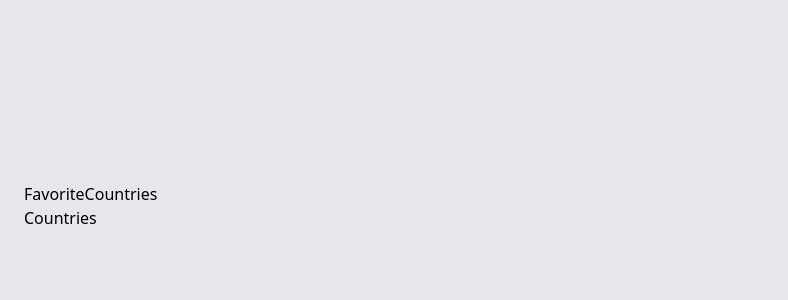
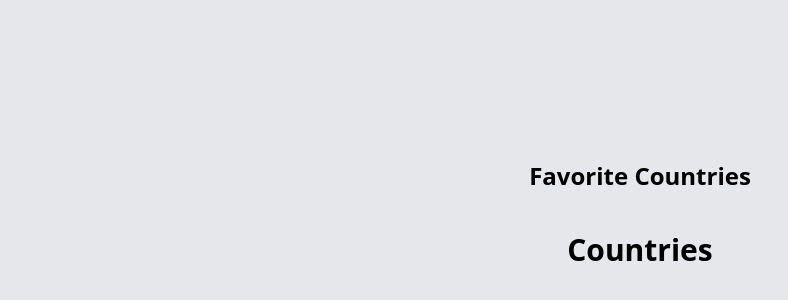
Before and after one commit to munyeol-Yoon/country-ts, a React (Vite) app: page / in a window 1280 px wide. Shown: the part 194-494 px from the top of the page, without its empty margins (0-788 px from the left). Built offline with nearby package versions, Linux system fonts and the light colour scheme.

Commit message:
style: add component title style

```diff
--- a/src/components/Countries.tsx
+++ b/src/components/Countries.tsx
@@ -1,5 +1,9 @@
 function Countries() {
-  return <div>Countries</div>;
+  return (
+    <div>
+      <h1 className="mb-8 text-3xl font-bold text-center">Countries</h1>
+    </div>
+  );
 }
 
 export default Countries;
--- a/src/components/FavoriteCountries.tsx
+++ b/src/components/FavoriteCountries.tsx
@@ -1,5 +1,11 @@
 function FavoriteCountries() {
-  return <div>FavoriteCountries</div>;
+  return (
+    <div className="mb-10">
+      <h2 className="mt-12 text-2xl font-semibold text-center">
+        Favorite Countries
+      </h2>
+    </div>
+  );
 }
 
 export default FavoriteCountries;
```
